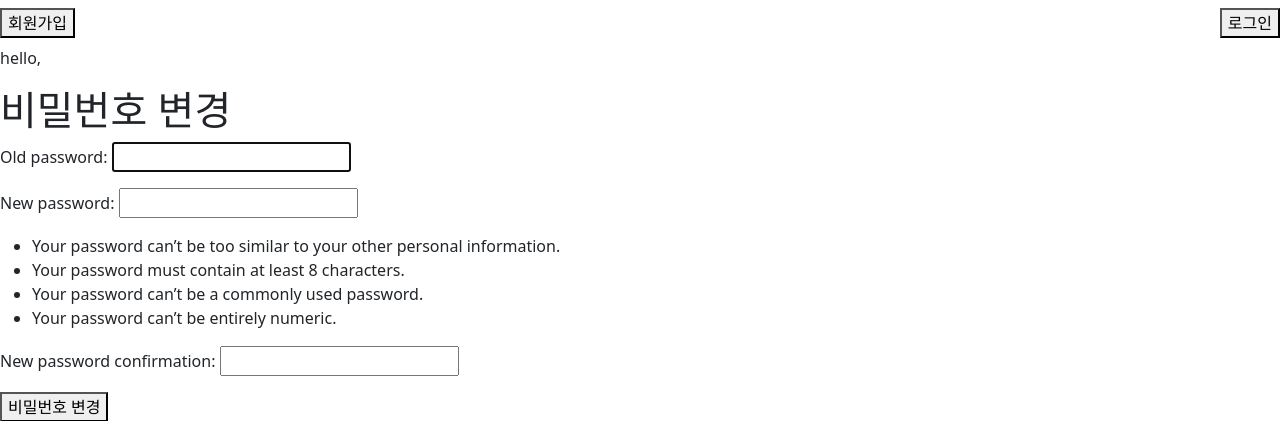
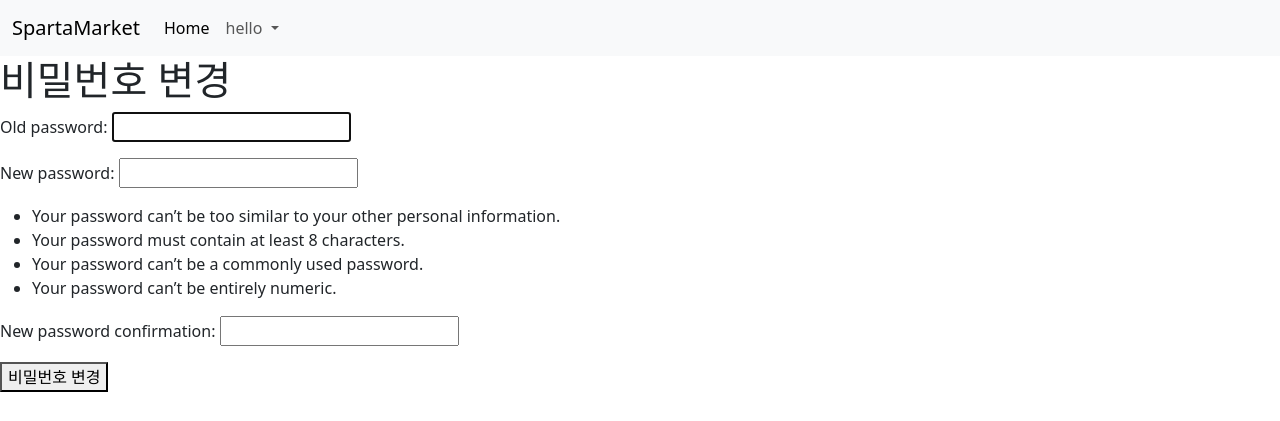
Before and after one commit to qwerrrqw/spartamarket, a Django app: page /accounts/password/ in a window 1280 px wide. Shown: the top 421 px of the page. Run offline with Django 4.2, Linux system fonts and the light colour scheme.

Commit message:
style: navabr
navber style 수정

```diff
--- a/spartamarket/templates/base.html
+++ b/spartamarket/templates/base.html
@@ -12,26 +12,60 @@
 
 </head>
 <body>
-        <div class="navbar">
-        {% if request.user.is_authenticated %}
-        <form action="{% url 'accounts:logout' %}" method="POST">
-            {% csrf_token %}
-            <input type="submit" value="로그아웃">
-            </form>
-        <form action="{% url 'accounts:delete' %}" method="POST">
-            {% csrf_token %}
-            <input type="submit" value="회원탈퇴">
-            </form>
-        {% else %}
-        <a href="{% url 'accounts:signup' %}"><button>회원가입</button></a>
-        <a href="{% url 'accounts:login' %}"><button>로그인</button></a>
-        {% endif %}
+
+<nav class="navbar navbar-expand-lg bg-body-tertiary">
+  <div class="container-fluid">
+    <a class="navbar-brand" href="{% url 'products:product' %}">SpartaMarket</a>
+{#    <button class="navbar-toggler" type="button" data-bs-toggle="collapse" data-bs-target="#navbarNavDropdown" aria-controls="navbarNavDropdown" aria-expanded="false" aria-label="Toggle navigation">#}
+{#      <span class="navbar-toggler-icon"></span>#}
+{#    </button>#}
+    <div class="collapse navbar-collapse" id="navbarNavDropdown">
+      <ul class="navbar-nav">
+        <li class="nav-item">
+          <a class="nav-link active" aria-current="page" href="{% url 'products:product' %}">Home</a>
+        </li>
 
 
+        <li class="nav-item dropdown">
+          <a class="nav-link dropdown-toggle" href="#" role="button" data-bs-toggle="dropdown" aria-expanded="false">
+            hello {{ request.user.username }}
+          </a>
+          <ul class="dropdown-menu">
+            <li>
+                {% if request.user.is_authenticated %}
+                    <form action="{% url 'accounts:delete' %}" method="POST">
+                    {% csrf_token %}
+                        <button class="btn btn-outline-secondary">회원탈퇴</button>
+                    </form>
+                {% else %}
+                    <a href="{% url 'accounts:signup' %}"><button class="btn btn-outline-secondary" >회원가입</button></a>
+                {% endif %}
+            </li>
 
+            <li>
+                {% if request.user.is_authenticated %}
+                    <form action="{% url 'accounts:logout' %}" method="POST">
+                        {% csrf_token %}
+                        <button class="btn btn-outline-secondary">로그아웃</button>
+                    </form>
+                {% else %}
+                    <a href="{% url 'accounts:login' %}"><button class="btn btn-outline-secondary" >로그인</button></a>
+                {% endif %}
+            </li>
+
+            <li>
+                {% if request.user.is_authenticated %}
+                <a class="dropdown-item" href="{% url 'users:profile' request.user.id %}">내 프로필</a>
+                {% endif %}
+            </li>
+
+          </ul>
+        </li>
+      </ul>
     </div>
+  </div>
+</nav>
 
-        <p>hello, {{ request.user.username }}</p>
     {% block content %}
 
 
```
Also changed, not shown: spartamarket/accounts/migrations/0001_initial.py, spartamarket/products/migrations/0001_initial.py, spartamarket/products/migrations/0002_article_like_count.py (deleted), spartamarket/products/migrations/0003_remove_article_like_count.py (deleted), spartamarket/products/migrations/0004_alter_article_hashtags.py (deleted), spartamarket/products/migrations/0005_hashtag_articles_alter_article_hashtags.py (deleted), spartamarket/products/migrations/0006_alter_hashtag_articles.py (deleted), spartamarket/products/migrations/0007_remove_hashtag_articles_articlehashtag.py (deleted), spartamarket/products/migrations/0008_delete_articlehashtag.py (deleted), spartamarket/users/migrations/0001_initial.py.
